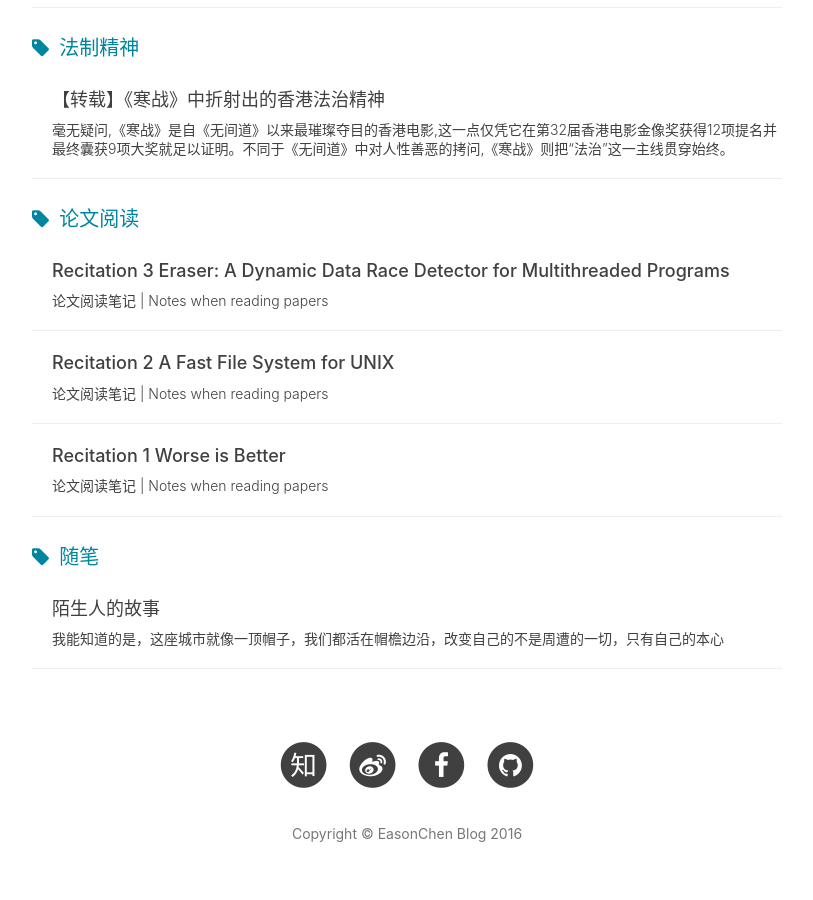
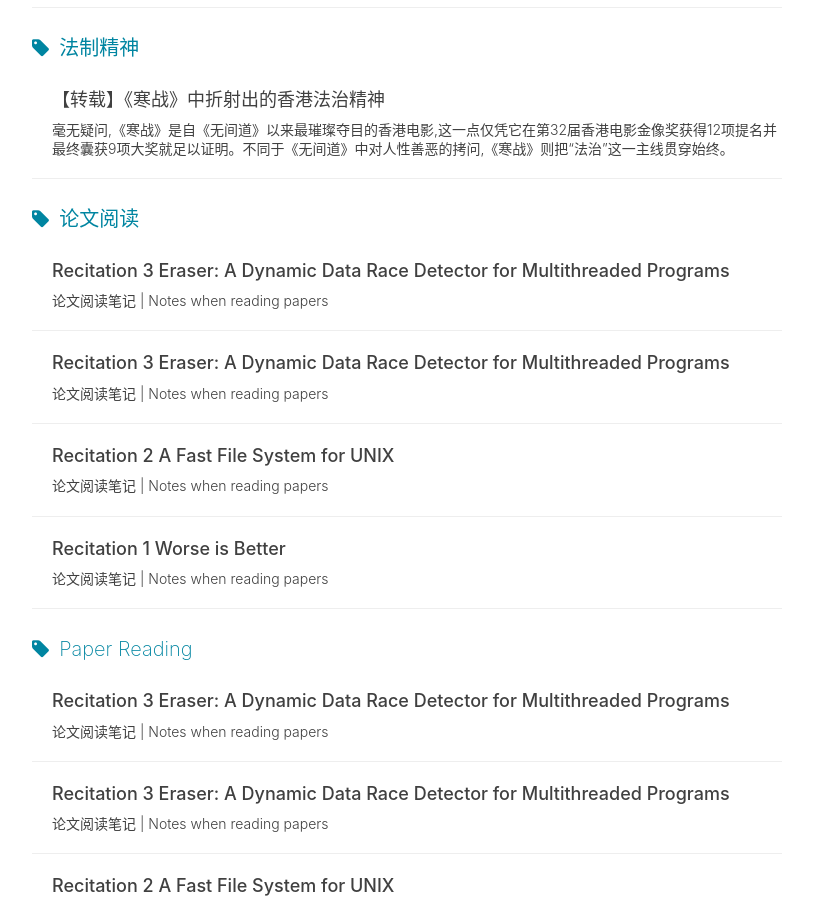
Before and after one commit to jiayangchen/jiayangchen.github.io, a Jekyll site: the page built from tags.html, in a window 1280 px wide and 900 px high, scrolled down 10699 px. Shown: the whole window, without its empty margins (233-1046 px from the left). Built offline with Jekyll 4.4.1, drawn with Linux system fonts in a browser that asks for light colours; nearby versions of some CDN libraries; comment, search, counter and statistics services are not loaded; some of the changed lines change nothing that is shown.

Commit message:
20161005

```diff
--- a/_posts/2016-09-25-recitation1.md
+++ b/_posts/2016-09-25-recitation1.md
@@ -8,6 +8,7 @@ header-img: "img/recitation.jpg"
 catalog:    true
 tags:
     - 论文阅读
+    - Paper Reading
 ---
 
 >Please read Worse is Better, and answer following questions. Maybe you're not familar with LISP, don't be afraid, just finish the artical and try to get the main idea. Be critical to anything you are reading, since the artical is written more than 20 years ago, the environment has changed a lot since then. No worship.
--- a/_posts/2016-10-06-recitation2.md
+++ b/_posts/2016-10-06-recitation2.md
@@ -8,6 +8,7 @@ header-img: "img/recitation.jpg"
 catalog:    true
 tags:
     - 论文阅读
+    - Paper Reading
 ---
 
 >Please read Fast File System (PDF), and answer following questions:
--- a/_posts/2016-10-18-recitation3.md
+++ b/_posts/2016-10-18-recitation3.md
@@ -8,6 +8,7 @@ header-img: "img/recitation.jpg"
 catalog:    true
 tags:
     - 论文阅读
+    - Paper Reading
 ---
 
 >Read the Eraser paper, and think about the following questions as you read the paper:
--- /dev/null
+++ b/_posts/2016-10-31-recitation4.md
@@ -0,0 +1,50 @@
+---
+layout: post
+title: "Recitation 3 Eraser: A Dynamic Data Race Detector for Multithreaded Programs "
+subtitle: "论文阅读笔记 | Notes when reading papers"
+date: 2016-10-18
+author: "ChenJY"
+header-img: "img/recitation.jpg"
+catalog:    true
+tags:
+    - 论文阅读
+    - Paper Reading
+---
+
+>Please read the MapReduce paper, and think about the following question:
+>
+* What exactly would happen if one block of one hard drive got erased during a map/reduce computation? What parts of the system would fix the error (if any), and what parts of the system would be oblivious (if any)?
+* How do "stragglers" impact performance?
+* There is an article named "MapReduce: A Major Step Backwards" (URL). Please skim the article and try to understand why the authors had such statement. Do you agree them or not?
+* Please raise at least one question of your own for the discussion.
+
+### Question1：What exactly would happen if one block of one hard drive got erased during a map/reduce comp...
+* GFS 把每个文件按 64MB 一个 Block 分隔，每个 Block 保存在多台机器上，环境中就存放了多份拷贝。 MapReduce 的 master 在调度 Map 任务时会考虑 输入文件的位置信息，尽量将一个 Map 任务调度在包含相关输入数据拷贝的机器上执行；如果上述努力失败了，master 将尝试在保存有输入数据拷贝的机器附近的机器上执行 Map 任务。
+
+### Question2：How do "stragglers" impact performance?
+##### 在运算过程中，如果有一台机器花了很长的时间才完成最后几个 Map 或 Reduce 任务，导致 MapReduce操作总的执行时间超过预期。出现“落伍者” 的原因：
+* 1、如果一个机器的硬盘出了问题，在读取的时候要经常的进行读取纠错操作，导致读取数据的速度从 30M/s 降低到 1M/s。如果 cluster 的调度系统在这台机器上又调度了其他的任务，由于 CPU、内 存、本地硬盘和网络带宽等竞争因素的存在，导致执行 MapReduce 代码的执行效率更加缓慢。
+* 2、最近遇到的一个问题是由于机器的初始化代码有 bug，导致关闭了的处理器的缓存：在这些机器上执行任务的性能和 正常情况相差上百倍。
+
+### Question3：There is an article named "MapReduce: A Major Step Backwards" (URL). Please...
+##### 观点：
+* 1.在大规模的数据密集应用的编程领域，它是一个巨大的倒退
+* 2.它是一个非最优的实现，使用了蛮力而非索引
+* 3.它一点也不新颖——代表了一种25年前已经开发得非常完善的技术
+* 4.它缺乏当前DBMS基本都拥有的大多数特性
+* 5.它和DBMS用户已经依赖的所有工具都不兼容
+
+##### 原因：
+* 1.1 MapReduce没有遵循一个特定的Schemas机制，没有任何控制数据集的预防垃圾数据机制
+* 1.2 MapReduce没有系统目录用来储存records的结构，导致程序员必须检查程序的代码来获得数据的结构
+* 1.3 MapReduce在low-level语言基础上做low-level的记录操作
+* 2.1 MapReduce没有索引，因此处理时只有蛮力一种选择
+* 2.2 MapReduce忽略了skew问题，导致当有同样key的记录分布变化很广时，导致一些reduce实例比其他实例要运行更长时间
+* 2.3 reduce实例同时访问同一个map节点来获取输入文件是不可避免的-导致大量的硬盘查找, 有效的硬盘运转速度至少降低20%
+* 3.1 MapReduce使用的技术已有20年。实质上,所有现代数据库系统已经提供这样的功能很久了, 大约起源于1995年左右的Illustra引擎.
+* 4.1 MapReduce缺乏许多现代DBMS都已经缺省提供的特性，而仅仅提供了现代DBMS一小部分的功能
+* 5.1 MapReduce和DBMS工具不兼容，无法使用它们，也没有自己的工具可用，导致在完成一个终端应用时MapReduce会一直很难用
+
+### Question4：Please raise at least one question of your own for the discussion.
+* 为什么MapReduce不适合做实时分析系统？
+* Hadoop有种机制叫推测执行，即：如果某一个map or reduce跑的太忙，会起一个副本，谁先完成算谁的，它具体是为了解决怎样的问题而设计的？
```
